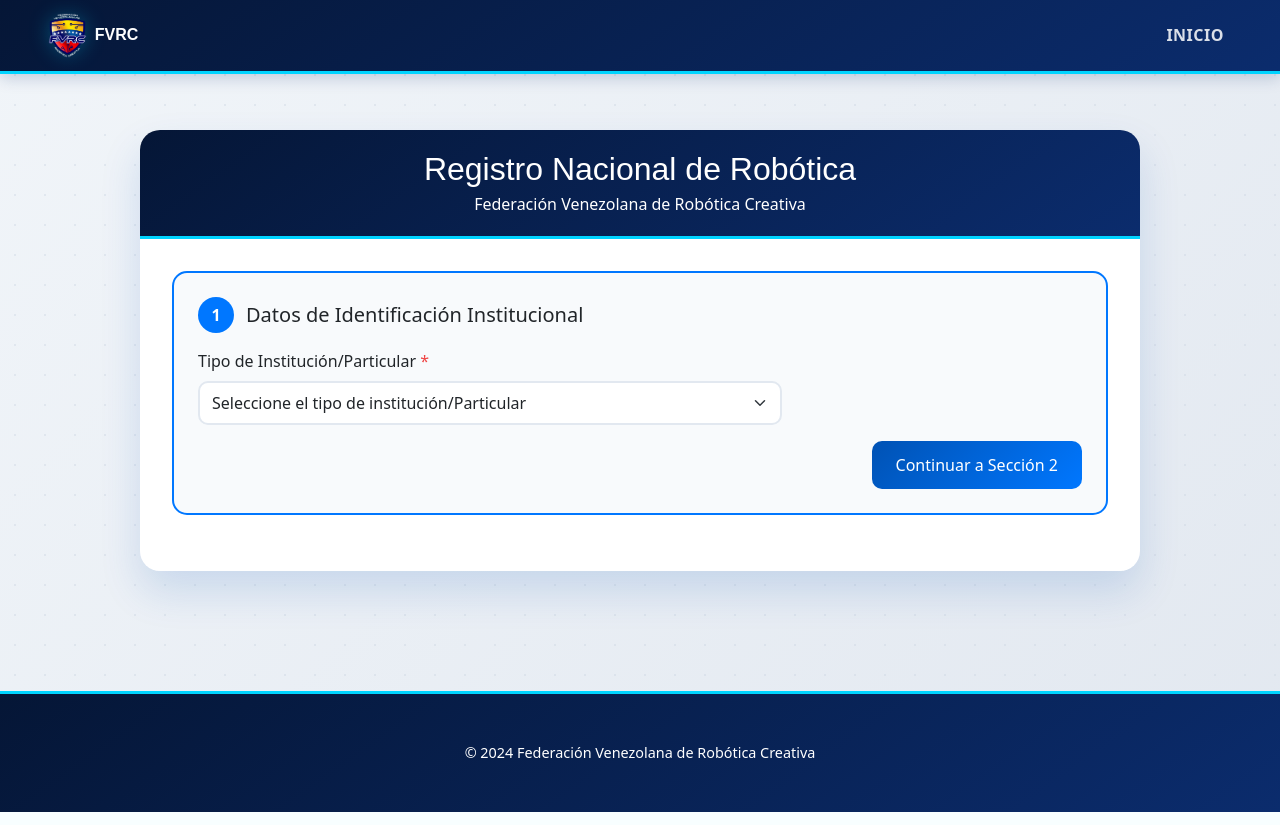
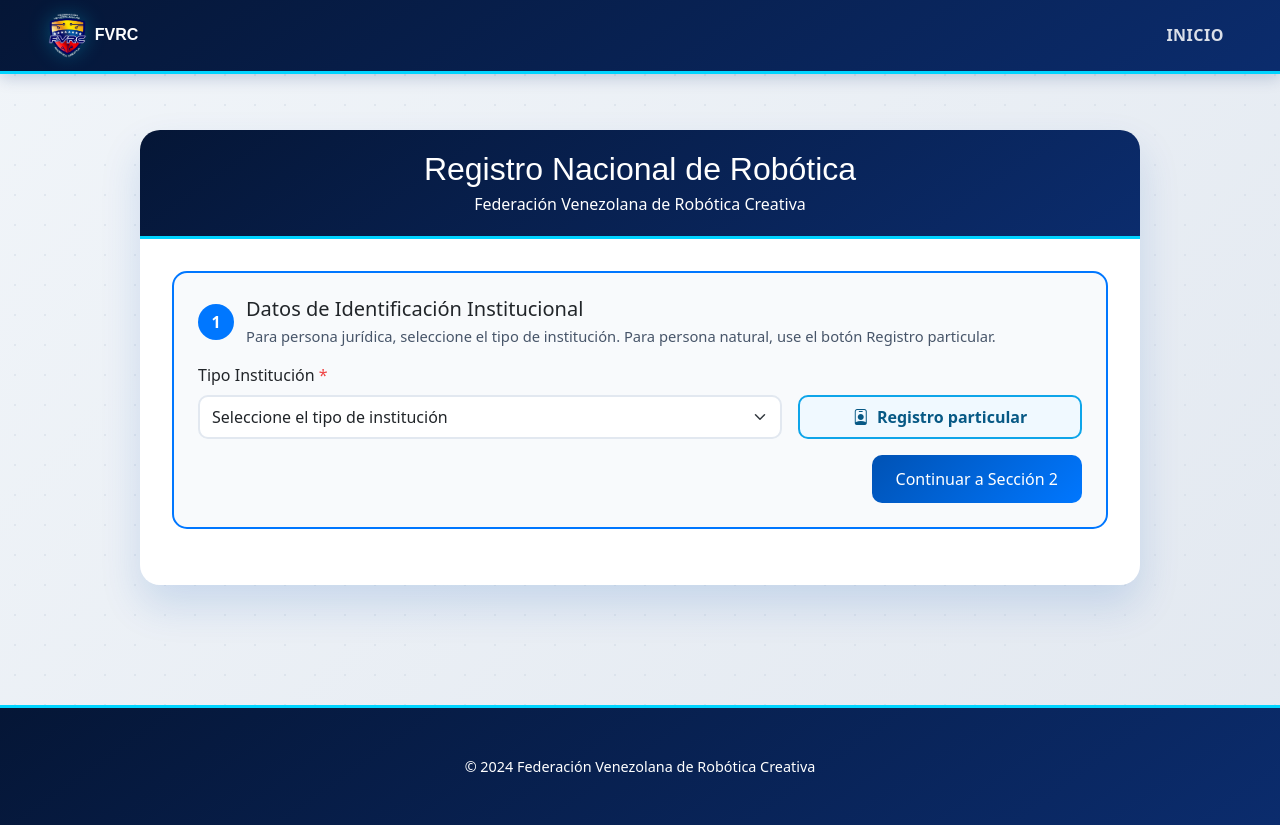
Before and after one commit to msathiu/Sistema-Nacional-de-Robotica, a Django app: page /instituciones/registrar/ in a window 1280 px wide. Run offline with Django 5.2, Linux system fonts and the light colour scheme; data that the repository does not hold is empty; parts of the project's set-up code (start-up, migrations or seed data) failed here and were passed over; some libraries are stand-ins or nearby versions; some web fonts are replaced.

Commit message:
separación en registro institucional particular de las instituciones

```diff
--- a/SistemaRegistro/templates/users/registrar_institucion.html
+++ b/SistemaRegistro/templates/users/registrar_institucion.html
@@ -201,6 +201,11 @@
   .section-card.active { border-color: var(--secondary-blue); }
   .section-header { display: flex; align-items: center; margin-bottom: 1rem; }
   .section-number { background: var(--secondary-blue); color: white; width: 36px; height: 36px; border-radius: 50%; display: flex; align-items: center; justify-content: center; font-weight: 700; margin-right: .75rem; }
+  .section-help {
+    color: #475569;
+    font-size: .92rem;
+    margin: .2rem 0 0;
+  }
   .required::after { content: " *"; color: var(--error-color); }
   .form-control, .form-select, .select2-container--default .select2-selection--single { border: 2px solid var(--border-color); border-radius: 10px; min-height: 44px; }
   .validation-text { color: var(--error-color); font-size: .85rem; margin-top: .25rem; }
@@ -288,6 +293,28 @@
     transition: all .25s ease;
   }
   .btn-back:hover { border-color: var(--secondary-blue); background: #eff6ff; color: #1d4ed8; transform: translateY(-1px); }
+  .btn-particular {
+    min-height: 44px;
+    border: 2px solid #0ea5e9;
+    color: #075985;
+    background: #f0f9ff;
+    border-radius: 10px;
+    font-weight: 700;
+    transition: all .2s ease;
+  }
+  .btn-particular:hover {
+    border-color: var(--secondary-blue);
+    background: #e0f2fe;
+    color: #0b2c6d;
+    transform: translateY(-1px);
+  }
+  .btn-particular.active,
+  .btn-particular[aria-pressed="true"] {
+    border-color: var(--primary-blue);
+    background: linear-gradient(135deg, var(--primary-blue), var(--secondary-blue));
+    color: #fff;
+    box-shadow: 0 8px 18px rgba(0, 82, 180, 0.22);
+  }
   .actions-stack { gap: .75rem; }
   .actions-stack .btn-submit { width: auto; }
   @media (max-width: 768px) {
@@ -325,22 +352,35 @@
       <div class="section-card active" id="section1">
         <div class="section-header">
           <div class="section-number">1</div>
-          <div><h5 class="mb-0">Datos de Identificación Institucional</h5></div>
+          <div>
+            <h5 class="mb-0">Datos de Identificación Institucional</h5>
+            <p class="section-help">Para persona jurídica, seleccione el tipo de institución. Para persona natural, use el botón Registro particular.</p>
+          </div>
         </div>
 
         <div class="row g-3 mb-3">
           <div class="col-md-8">
-            <label class="form-label required">Tipo de Institución/Particular</label>
-            <select class="form-select" id="tipoInstitucion" name="tipo_institucion" required>
-              <option value="">Seleccione el tipo de institución/Particular</option>
+            <label class="form-label required">Tipo Institución</label>
+            <input type="hidden" id="tipoInstitucion" name="tipo_institucion" value="{{ form.tipo_institucion.value|default:'' }}">
+            <select class="form-select" id="tipoInstitucionSelector" required>
+              <option value="" {% if not form.tipo_institucion.value or form.tipo_institucion.value == 'particular' %}selected{% endif %}>Seleccione el tipo de institución</option>
               <option value="educativa" {% if form.tipo_institucion.value == 'educativa' %}selected{% endif %}>Institución Educativa (Adscrita a MPPE)</option>
               <option value="publica" {% if form.tipo_institucion.value == 'publica' %}selected{% endif %}>Pública</option>
               <option value="privada" {% if form.tipo_institucion.value == 'privada' %}selected{% endif %}>Privada</option>
               <option value="otra" {% if form.tipo_institucion.value == 'otra' %}selected{% endif %}>Otras Instituciones</option>
               <option value="infocentro" {% if form.tipo_institucion.value == 'infocentro' %}selected{% endif %}>Infocentro</option>
-              <option value="particular" {% if form.tipo_institucion.value == 'particular' %}selected{% endif %}>Particular (Persona Natural)</option>
             </select>
             {% if form.tipo_institucion.errors %}<div class="validation-text">{{ form.tipo_institucion.errors|striptags }}</div>{% endif %}
+          </div>
+          <div class="col-md-4 d-flex align-items-end">
+            <button
+              type="button"
+              id="btnRegistroParticular"
+              class="btn btn-particular w-100 {% if form.tipo_institucion.value == 'particular' %}active{% endif %}"
+              aria-pressed="{% if form.tipo_institucion.value == 'particular' %}true{% else %}false{% endif %}"
+            >
+              <i class="bi bi-person-badge me-1"></i> Registro particular
+            </button>
           </div>
         </div>
 
@@ -836,8 +876,44 @@
      actualizarPreviewDependencia();
    }
 
+    function actualizarBotonParticular() {
+      const tipoSelect = document.getElementById('tipoInstitucion');
+      const tipoSelector = document.getElementById('tipoInstitucionSelector');
+      const btnParticular = document.getElementById('btnRegistroParticular');
+      if (!tipoSelect || !btnParticular) return;
+
+      const esParticular = tipoSelect.value === 'particular';
+      btnParticular.classList.toggle('active', esParticular);
+      btnParticular.setAttribute('aria-pressed', esParticular ? 'true' : 'false');
+
+      if (tipoSelector) {
+        tipoSelector.required = !esParticular;
+        if (esParticular) tipoSelector.value = '';
+      }
+    }
+
+    function seleccionarTipoInstitucionDesdeSelector() {
+      const tipoSelect = document.getElementById('tipoInstitucion');
+      const tipoSelector = document.getElementById('tipoInstitucionSelector');
+      if (!tipoSelect || !tipoSelector) return;
+
+      tipoSelect.value = tipoSelector.value;
+      aplicarTipoInstitucion();
+    }
+
+    function seleccionarRegistroParticular() {
+      const tipoSelect = document.getElementById('tipoInstitucion');
+      const tipoSelector = document.getElementById('tipoInstitucionSelector');
+      if (!tipoSelect) return;
+
+      tipoSelect.value = 'particular';
+      if (tipoSelector) tipoSelector.value = '';
+      aplicarTipoInstitucion();
+    }
+
     function aplicarTipoInstitucion() {
       const tipo = document.getElementById('tipoInstitucion').value;
+      actualizarBotonParticular();
       if (!tipo) { resetFormToDefault(); return; }
 
       fetch(`/api/form-config/${tipo}/`)
@@ -874,6 +950,7 @@
       const rifNumero = document.getElementById('rifNumero');
       if (rifLetra) { rifLetra.disabled = false; rifLetra.style.opacity = ''; }
       if (rifNumero) rifNumero.disabled = false;
+      actualizarBotonParticular();
     }
 
    function cargarMunicipios() {
@@ -1060,7 +1137,8 @@
     });
 
     // Eventos de Formulario
-document.getElementById('tipoInstitucion').addEventListener('change', aplicarTipoInstitucion);
+document.getElementById('tipoInstitucionSelector').addEventListener('change', seleccionarTipoInstitucionDesdeSelector);
+document.getElementById('btnRegistroParticular').addEventListener('click', seleccionarRegistroParticular);
 document.getElementById('naturaleza').addEventListener('change', aplicarTipoInstitucion);
 
 // Validación cédula en tiempo real
```
